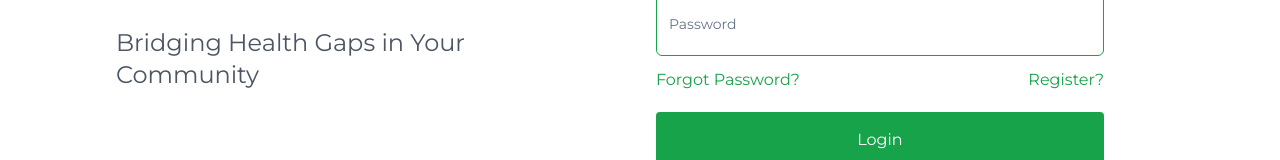
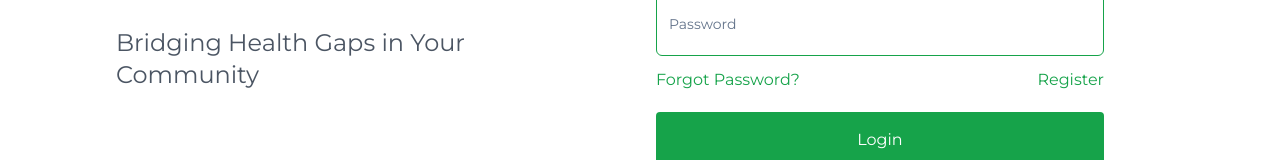
Before and after one commit to HealthPadi/HealthPadi-Frontend, a Next.js app: page /login in a window 1280 px wide. Shown: the part 364-524 px from the top of the page. Built offline with nearby package versions, Linux system fonts and the light colour scheme.

Commit message:
fixed errors

```diff
--- a/src/app/(auth)/login/page.tsx
+++ b/src/app/(auth)/login/page.tsx
@@ -35,7 +35,7 @@ export default function Login() {
               </Link>
               <p className="text-green-600">
                 <Link href="/register" className="text-green-600">
-                  Register?
+                  Register
                 </Link>
               </p>
             </div>
--- a/src/app/(auth)/register/page.tsx
+++ b/src/app/(auth)/register/page.tsx
@@ -52,7 +52,7 @@ export default function Register() {
               </Link>
               <p className="text-green-600">
                 <Link href="/login" className="text-green-600">
-                  Login?
+                  Login
                 </Link>
               </p>
             </div>
```
